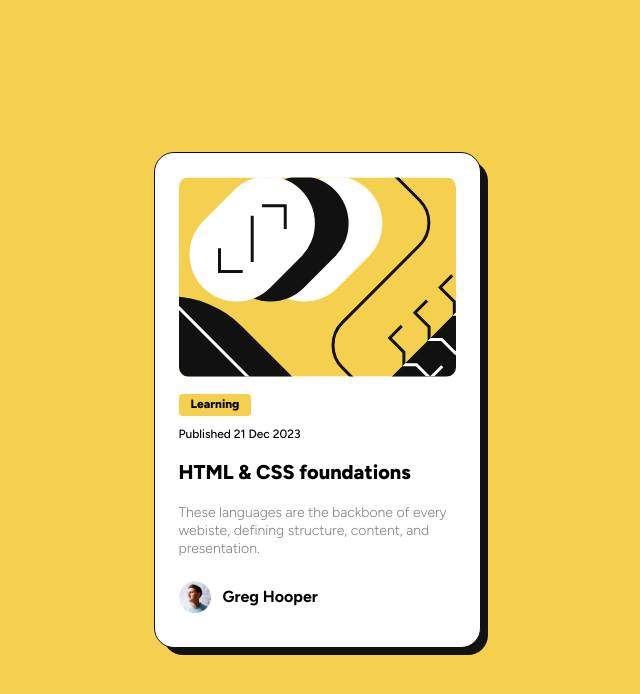
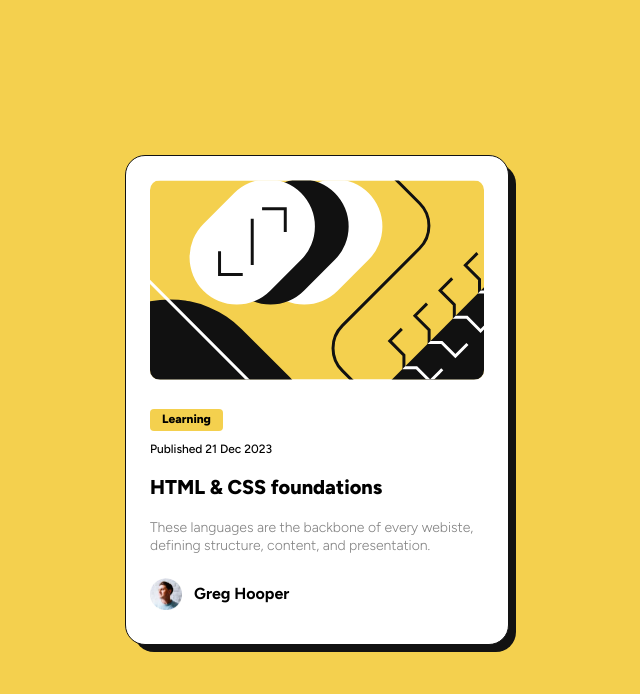
Before and after one commit to tdimnet/Blog-preview-card, a website built with Vite: page index.html in a window 1280 px wide. Shown: the whole page, without its empty margins (323-963 px from the left). Built offline with nearby package versions, Linux system fonts and the light colour scheme.

Commit message:
Submitting project

```diff
--- a/css/main.css
+++ b/css/main.css
@@ -31,6 +31,10 @@ main {
   padding: 24px;
   position: relative;
   width: 327px;
+
+  @media screen and (min-width: 1024px) {
+    width: 384px;
+  }
 }
 
 main::after {
@@ -49,15 +53,16 @@ main::after {
   border-radius: 10px;
   height: 200px;
   object-fit: cover;
+  margin-bottom: 12px;
 }
 
 .category {
+  background-color: var(--yellow);
+  border-radius: 4px;
   font-size: 12px;
   font-weight: 800;
   padding: 4px 12px;
-  background-color: var(--yellow);
   width: min-content;
-  border-radius: 4px;
 }
 
 .published-date {
@@ -68,6 +73,12 @@ main::after {
 .title {
   font-size: 20px;
   font-weight: 800;
+  transition: .4s;
+
+  &:hover {
+    color: var(--yellow);
+    cursor: pointer;
+  }
 }
 
 .description {
@@ -78,14 +89,14 @@ main::after {
 }
 
 .author-wrapper {
+  align-items: center;
   display: flex;
-  align-items: center;
 }
 
 .author-img {
   height: 32px;
+  margin-right: 12px;
   width: 32px;
-  margin-right: 12px;
 }
 
 .author {
```
